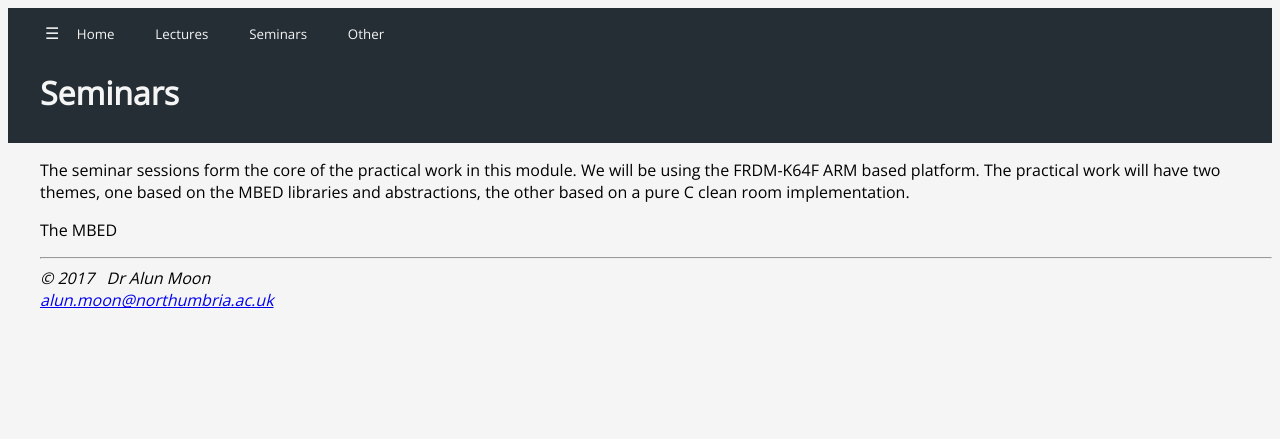
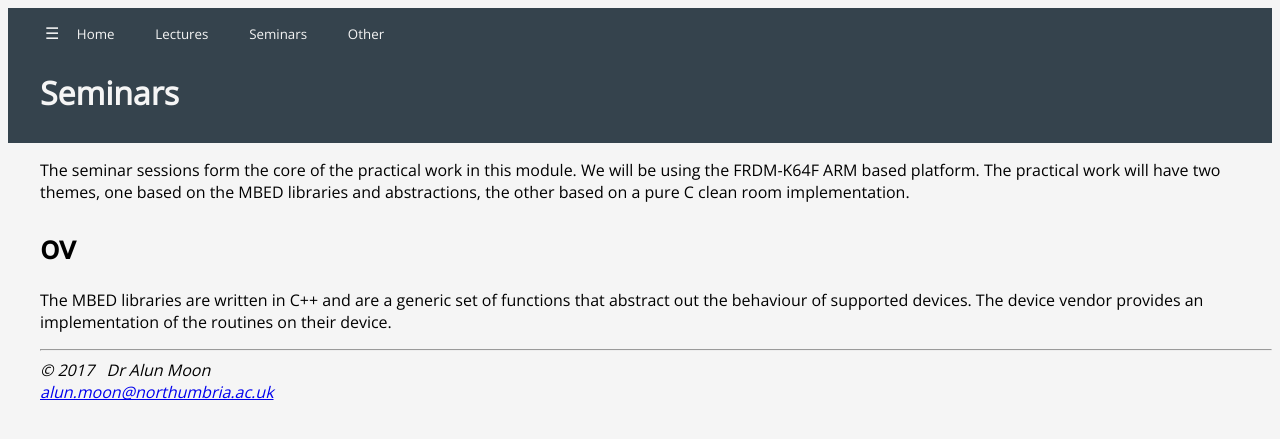
Before and after one commit to kf5011/kf5011.github.io, a Jekyll site: the page built from _seminars/00.md, in a window 1280 px wide. Shown: the top 439 px of the page. Built offline with Jekyll 4.4.1, drawn with Linux system fonts in a browser that asks for light colours.

Commit message:
debug excerpt issues

```diff
--- a/_seminars/00.md
+++ b/_seminars/00.md
@@ -5,4 +5,6 @@ layout: default
 
 The seminar sessions form the core of the practical work in this module.  We will be using the FRDM-K64F ARM based platform.  The practical work will have two themes, one based on the MBED libraries and abstractions, the other based on a pure C clean room implementation.
 
-The MBED
+# ov
+
+The MBED libraries are written in C++ and are a generic set of functions that abstract out the behaviour of supported devices.  The device vendor provides an implementation of the routines on their device.
--- a/css/menu.scss
+++ b/css/menu.scss
@@ -3,9 +3,12 @@ title: css driven menu
 ---
 @import 'colours';
 
+$backgnd: darken($Charcoal, 0.6);
+$menubg: darken($Charcoal, 0.4);
+
 header {
 margin: 0px 0px 0px -2em;
-    background-color: $Charcoal/3*2;
+    background-color: $backgnd;
     color: hsl(0, 0%, 96%);
     padding-left: 2em;
     padding-top: 10px;
@@ -33,11 +36,11 @@ color: inherit;
 text-decoration: none;
 }
 header nav li:hover {
-    background: $Charcoal/2;
-    box-shadow: inset 0 0 1em Whitesmoke;
+    background: $menubg;
+    box-shadow: inset 0 0 0.7em Whitesmoke;
 }
 header nav li ul {
-    background: $Charcoal/2;
+    background: $menubg;
   position: absolute;
   display: none;
   width: inherit;
```
Also changed, not shown: seminars.md (+1 -0 lines), 1 other file.
